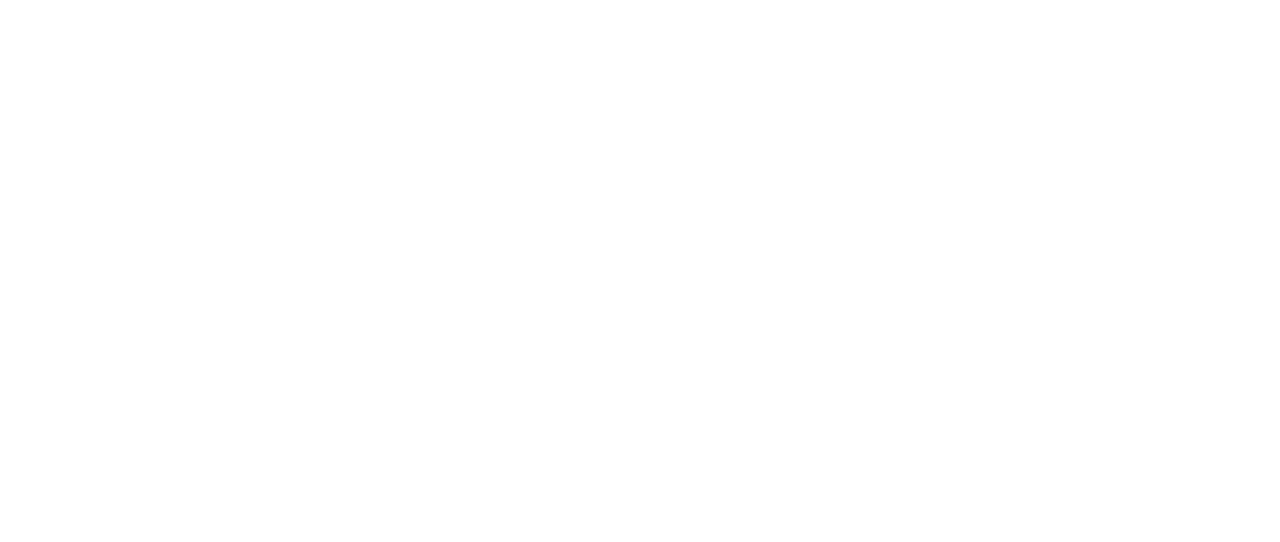
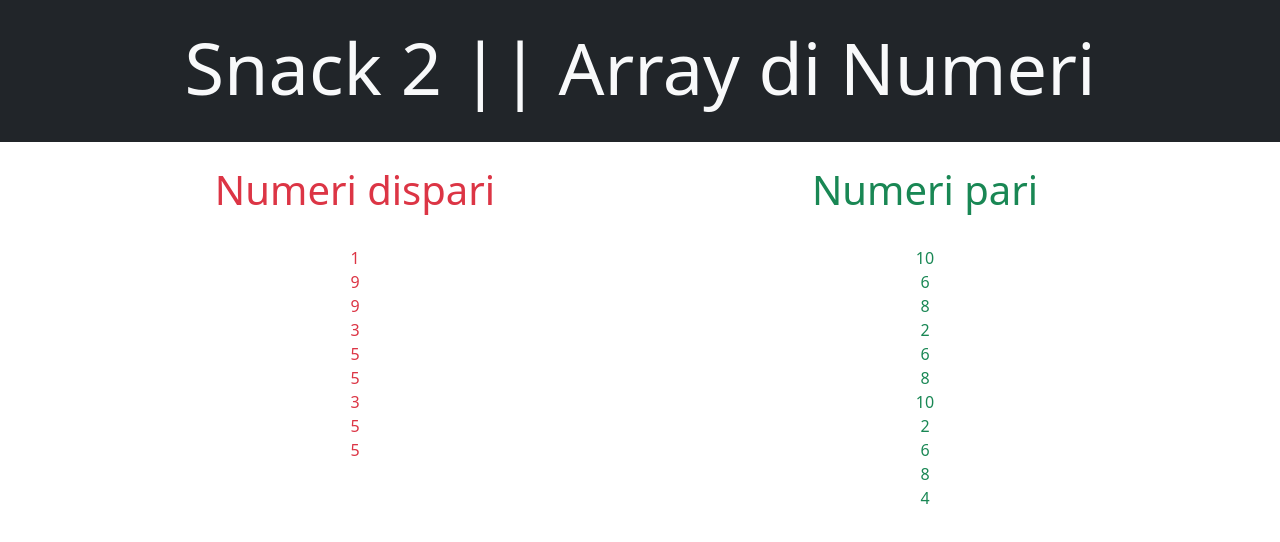
Before and after one commit to AndreaLinza/js-jsnacks-blocco-3, a plain HTML site: page Snack 2/index.html in a window 1280 px wide. Drawn offline with nearby package versions, Linux system fonts and the light colour scheme.

Commit message:
Snack 2 completed but i need to understand something

```diff
--- a/Snack 2/index.html
+++ b/Snack 2/index.html
@@ -1,5 +1,6 @@
 <!DOCTYPE html>
 <html lang="en">
+
 <head>
     <meta charset="UTF-8">
     <meta name="viewport" content="width=device-width, initial-scale=1.0">
@@ -12,12 +13,35 @@
         integrity="sha384-9ndCyUaIbzAi2FUVXJi0CjmCapSmO7SnpJef0486qhLnuZ2cdeRhO02iuK6FUUVM" crossorigin="anonymous">
 
 </head>
+
 <body>
+
+    <header class="text-center bg-dark text-light py-4">
+        <h1 class="display-2">Snack 2 || Array di Numeri</h1>
+    </header>
+
+<div class="container text-center">
+    <div class="row">
+        <div class="col text-danger">
+            <h1 class="py-4">Numeri dispari</h1>
+            <div id="odd">
+            </div>
+        </div>
+        <div class="col text-success">
+            <h1 class="py-4">Numeri pari</h1>
+            <div id="even">
+            </div>
+        </div>
+    </div>
+</div>
 
 
 
 
-
+    <script src="https://cdn.jsdelivr.net/npm/bootstrap@5.3.0/dist/js/bootstrap.bundle.min.js"
+        integrity="sha384-geWF76RCwLtnZ8qwWowPQNguL3RmwHVBC9FhGdlKrxdiJJigb/j/68SIy3Te4Bkz"
+        crossorigin="anonymous"></script>
     <script src="script.js"></script>
 </body>
+
 </html>
--- a/Snack 2/script.js
+++ b/Snack 2/script.js
@@ -0,0 +1,45 @@
+//Imposto i valori
+// let array = 0
+const arrayNumber = []
+let randomNumber = 0
+const numberOdd = document.getElementById("odd")
+const numberEven = document.getElementById("even")
+
+// Utilizzo un prompt per capire di che lunghezza vuole l'array l'utente
+//array = parseInt(prompt("Quanto vuoi sia lungo l'array?"))
+//console.log(arrayNumber.length)
+/*while (arrayNumber.length <= 0 || arrayNumber.length == "" || isNaN(arrayNumber)) {
+
+    array = parseInt(prompt("Quanto vuoi sia lungo l'array?"))
+
+
+    if (arrayNumber.length <= 0 || arrayNumber.length == "" || isNaN(arrayNumber)) {
+        alert("Carattere non AMMESSO")
+    }
+
+    else {
+
+}
+}*/
+
+
+        // Utilizzo un ciclo while insieme al Math.random per farmi uscire dei numeri casuali
+        while (arrayNumber.length < 20) {
+
+            randomNumber = (Math.floor(Math.random() * 10) + 1)
+
+            arrayNumber.push(randomNumber)
+            console.log(arrayNumber)
+            if (randomNumber % 2 === 0) {
+
+
+                numberEven.innerHTML += `<div>${randomNumber}</div>`
+                console.log(numberEven)
+
+            }
+            else {
+                numberOdd.innerHTML += `<div>${randomNumber}</div>`
+                console.log(numberOdd)
+
+            }
+        }
```
Also changed, not shown: Snack 1/index.html (+1 -1 lines).
